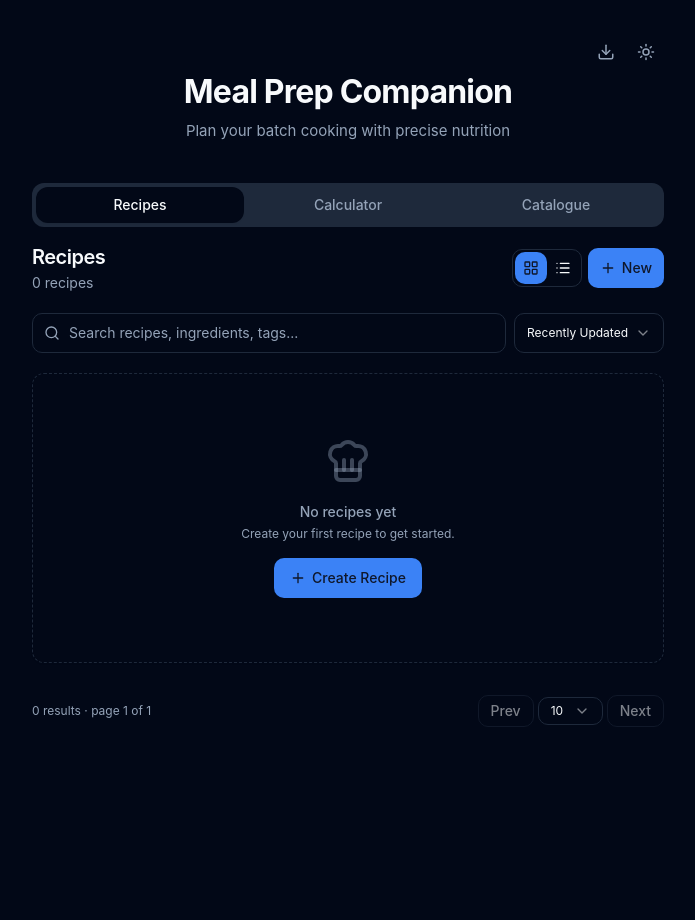
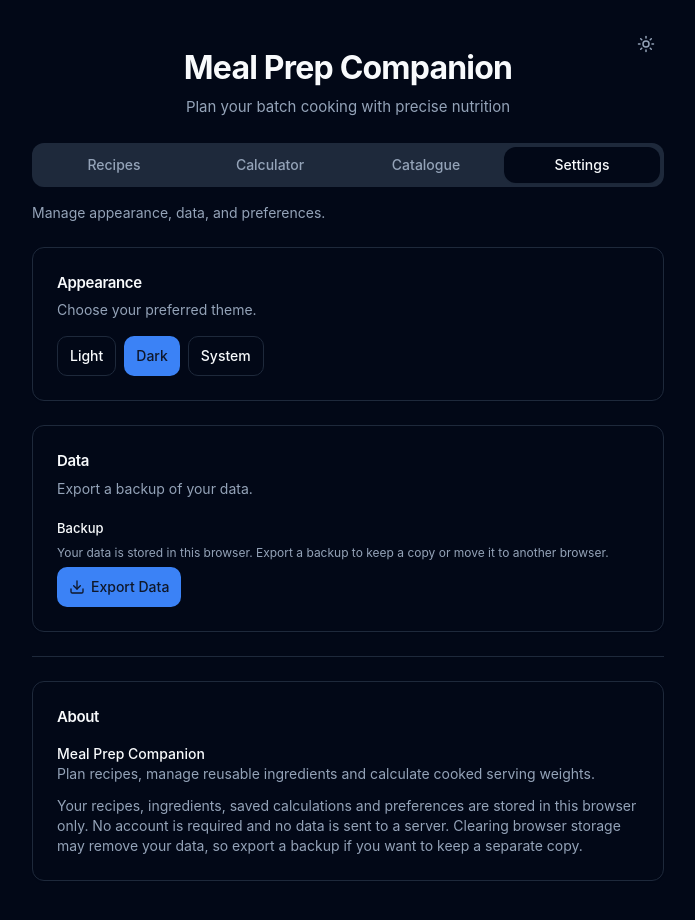
Before and after one commit to Lucaas27/meal-prep-companion, a React (Vite) app: page /settings in a window 1280 px wide. Shown: the top 920 px of the page, without its empty margins (292-987 px from the left). Before the commit the page ends 807 px from the top, so only its background shows below. Built offline with nearby package versions, Linux system fonts and the light colour scheme.

Commit message:
add react-router-dom for routing; implement navigation and settings page; refactor app layout and components

```diff
--- a/package.json
+++ b/package.json
@@ -30,6 +30,7 @@
     "next-themes": "^0.4.6",
     "react": "^19.2.7",
     "react-dom": "^19.2.7",
+    "react-router-dom": "^7.18.1",
     "sonner": "^2.0.7",
     "tailwind-merge": "^3.6.0",
     "zod": "^4.4.3"
--- a/src/App.tsx
+++ b/src/App.tsx
@@ -1,4 +1,5 @@
-import { useState, useCallback } from 'react';
+import { useState, useCallback, useEffect } from 'react';
+import { Routes, Route, NavLink, Navigate, useLocation } from 'react-router-dom';
 import type { Recipe } from '@/features/recipes/schemas/recipe.schema';
 import {
   useRecipes,
@@ -9,23 +10,36 @@ import {
 } from '@/features/recipes/hooks';
 import { useIngredients, useCreateIngredient, useDeleteIngredient } from '@/features/ingredients/hooks';
 import { AppLayout } from '@/app/layout/app-layout';
-import { Tabs, TabsContent, TabsList, TabsTrigger } from '@/components/ui/tabs';
 import { toast } from 'sonner';
+import { cn } from '@/shared/lib/utils';
 import RecipeLibrary from '@/features/recipes/components/RecipeLibrary';
 import RecipeSheet from '@/features/recipes/components/RecipeSheet';
 import DryCookedCalculator from '@/features/dry-to-cooked/components/DryCookedCalculator';
 import IngredientCatalogue from '@/features/ingredients/components/IngredientCatalogue';
+import SettingsPage from '@/features/settings/pages/settings-page';
 
-const TAB_KEY = 'meal-prep-active-tab';
-const DEFAULT_TAB = 'recipes';
-
-function loadTab(): string {
-  return localStorage.getItem(TAB_KEY) || DEFAULT_TAB;
-}
+const NAV_ITEMS = [
+  { to: '/recipes', label: 'Recipes' },
+  { to: '/calculator', label: 'Calculator' },
+  { to: '/ingredients', label: 'Catalogue' },
+  { to: '/settings', label: 'Settings' },
+];
 
 export default function App() {
   const { data: recipes = [] } = useRecipes();
   const { data: storedIngredients = [] } = useIngredients();
+  const location = useLocation();
+
+  useEffect(() => {
+    const titles: Record<string, string> = {
+      '/recipes': 'Recipes',
+      '/calculator': 'Calculator',
+      '/ingredients': 'Catalogue',
+      '/settings': 'Settings',
+    };
+    const title = titles[location.pathname] || 'Recipes';
+    document.title = `${title} | Meal Prep Companion`;
+  }, [location.pathname]);
 
   const saveRecipe = useCreateRecipe();
   const updateRecipe = useUpdateRecipe();
@@ -101,14 +115,30 @@ export default function App() {
 
   return (
     <AppLayout>
-      <Tabs defaultValue={loadTab()} className="space-y-4" onValueChange={(v) => localStorage.setItem(TAB_KEY, v)}>
-        <TabsList className="w-full">
-          <TabsTrigger value="recipes" className="flex-1">Recipes</TabsTrigger>
-          <TabsTrigger value="calculator" className="flex-1">Calculator</TabsTrigger>
-          <TabsTrigger value="catalogue" className="flex-1">Catalogue</TabsTrigger>
-        </TabsList>
+      <nav className="flex items-center justify-center rounded-xl bg-muted p-1 mb-4">
+        {NAV_ITEMS.map((item) => (
+          <NavLink
+            key={item.to}
+            to={item.to}
+            className={({ isActive }) =>
+              cn(
+                'inline-flex items-center justify-center whitespace-nowrap rounded-lg px-4 py-2 text-sm font-medium transition-all duration-200 flex-1',
+                isActive
+                  ? 'bg-background text-foreground shadow-sm'
+                  : 'text-muted-foreground hover:text-foreground',
+              )
+            }
+          >
+            {item.label}
+          </NavLink>
+        ))}
+      </nav>
 
-        <TabsContent value="recipes" forceMount className="data-[state=inactive]:hidden">
+      <Routes>
+        <Route path="/" element={<Navigate to="/recipes" replace />} />
+        <Route
+          path="/recipes"
+          element={
             <RecipeLibrary
               recipes={recipes}
               onEdit={handleEdit}
@@ -117,20 +147,21 @@ export default function App() {
               onToggleFavourite={handleToggleFavourite}
               onNew={handleNew}
             />
-        </TabsContent>
-
-        <TabsContent value="calculator" forceMount className="data-[state=inactive]:hidden">
-          <DryCookedCalculator />
-        </TabsContent>
-
-        <TabsContent value="catalogue" forceMount className="data-[state=inactive]:hidden">
+          }
+        />
+        <Route path="/calculator" element={<DryCookedCalculator />} />
+        <Route
+          path="/ingredients"
+          element={
             <IngredientCatalogue
               ingredients={storedIngredients}
               onSave={handleSaveIngredient}
               onDelete={handleDeleteIngredient}
             />
-        </TabsContent>
-      </Tabs>
+          }
+        />
+        <Route path="/settings" element={<SettingsPage />} />
+      </Routes>
 
       <RecipeSheet
         open={sheetOpen}
--- a/src/app/layout/app-layout.tsx
+++ b/src/app/layout/app-layout.tsx
@@ -2,26 +2,15 @@ import type { ReactNode } from 'react';
 import { useTheme } from 'next-themes';
 import { Button } from '@/components/ui/button';
 import { Tooltip, TooltipContent, TooltipTrigger } from '@/components/ui/tooltip';
-import { Sun, Moon, Download } from 'lucide-react';
-import { exportBackup } from '@/application-services/backup-service';
-import { toast } from 'sonner';
+import { Sun, Moon } from 'lucide-react';
 
 export function AppLayout({ children }: { children: ReactNode }) {
   const { theme, setTheme } = useTheme();
 
-  const handleExport = () => {
-    try {
-      exportBackup();
-      toast.success('Backup downloaded!');
-    } catch {
-      toast.error('Could not create backup.');
-    }
-  };
-
   return (
     <div className="min-h-svh">
-      <div className="mx-auto max-w-2xl px-5 py-8 pb-20">
-        <header className="text-center py-10 relative">
+      <div className="mx-auto max-w-2xl px-5 pt-6 pb-20">
+        <header className="text-center py-6 relative">
           <h1 className="text-[32px] font-bold tracking-tight leading-tight">
             Meal Prep Companion
           </h1>
@@ -29,26 +18,12 @@ export function AppLayout({ children }: { children: ReactNode }) {
             Plan your batch cooking with precise nutrition
           </p>
 
-          <div className="absolute right-0 top-0 flex items-center gap-1">
           <Tooltip>
             <TooltipTrigger asChild>
               <Button
                 variant="ghost"
                 size="icon"
-                  className="h-9 w-9 text-muted-foreground"
-                  onClick={handleExport}
-                >
-                  <Download className="h-[18px] w-[18px]" />
-                </Button>
-              </TooltipTrigger>
-              <TooltipContent>Export backup</TooltipContent>
-            </Tooltip>
-            <Tooltip>
-              <TooltipTrigger asChild>
-                <Button
-                  variant="ghost"
-                  size="icon"
-                  className="h-9 w-9 text-muted-foreground"
+                className="absolute right-0 top-0 h-9 w-9 text-muted-foreground"
                 onClick={() => setTheme(theme === 'dark' ? 'light' : 'dark')}
               >
                 {theme === 'dark' ? (
@@ -62,7 +37,6 @@ export function AppLayout({ children }: { children: ReactNode }) {
               {theme === 'dark' ? 'Switch to light mode' : 'Switch to dark mode'}
             </TooltipContent>
           </Tooltip>
-          </div>
         </header>
         {children}
       </div>
--- /dev/null
+++ b/src/app/router/app-router.tsx
@@ -0,0 +1,10 @@
+import { BrowserRouter } from 'react-router-dom';
+import App from '@/App';
+
+export function AppRouter() {
+  return (
+    <BrowserRouter>
+      <App />
+    </BrowserRouter>
+  );
+}
--- a/src/features/dry-to-cooked/components/DryCookedCalculator.tsx
+++ b/src/features/dry-to-cooked/components/DryCookedCalculator.tsx
@@ -142,12 +142,9 @@ export default function DryCookedCalculator() {
 
   return (
     <div className="space-y-6">
-      <div>
-        <h2 className="text-xl font-semibold tracking-tight">Dry-to-Cooked</h2>
-        <p className="text-sm text-muted-foreground mt-0.5">
-          Calculate cooked nutrition and serving weights from dry or raw ingredients.
-        </p>
-      </div>
+      <p className="text-sm text-muted-foreground">
+        Calculate cooked nutrition and serving weights from dry or raw ingredients.
+      </p>
 
       <Card>
         <CardHeader className="pb-4">
--- a/src/features/ingredients/components/IngredientCatalogue.tsx
+++ b/src/features/ingredients/components/IngredientCatalogue.tsx
@@ -143,8 +143,7 @@ export default function IngredientCatalogue({ ingredients, onSave, onDelete }: P
     <div className="space-y-5">
       <div className="flex items-center justify-between gap-3">
         <div>
-          <h2 className="text-xl font-semibold tracking-tight">Catalogue</h2>
-          <p className="text-sm text-muted-foreground mt-0.5">
+          <p className="text-sm text-muted-foreground">
             {ingredients.length} {ingredients.length === 1 ? 'ingredient' : 'ingredients'}
           </p>
         </div>
--- a/src/features/recipes/components/RecipeLibrary.tsx
+++ b/src/features/recipes/components/RecipeLibrary.tsx
@@ -47,7 +47,7 @@ const SORT_OPTIONS = [
   { value: 'calories-asc', label: 'Lowest Calories' },
   { value: 'protein-desc', label: 'Highest Protein' },
   { value: 'protein-asc', label: 'Lowest Protein' },
-  { value: 'favourites', label: 'Favourite First' },
+  { value: 'favourites', label: 'Favourites List' },
 ] as const;
 
 type SortValue = (typeof SORT_OPTIONS)[number]['value'];
@@ -133,16 +133,20 @@ export default function RecipeLibrary({
   const viewProps = { onEdit, onDuplicate, onDelete, onToggleFavourite };
 
   const filtered = useMemo(() => {
+    let list = recipes;
     const q = search.trim().toLowerCase();
-    if (!q) return recipes;
-
-    return recipes.filter((r) => {
-      if (r.name.toLowerCase().includes(q)) return true;
-      if (r.tags.some((t) => t.toLowerCase().includes(q))) return true;
-      return r.ingredients.some((i) => i.name.toLowerCase().includes(q));
-
-    });
-  }, [recipes, search]);
+    if (q) {
+      list = list.filter((r) => {
+        if (r.name.toLowerCase().includes(q)) return true;
+        if (r.tags.some((t) => t.toLowerCase().includes(q))) return true;
+        return r.ingredients.some((i) => i.name.toLowerCase().includes(q));
+      });
+    }
+    if (sort === 'favourites') {
+      list = list.filter((r) => r.favourite);
+    }
+    return list;
+  }, [recipes, search, sort]);
 
   const sorted = useMemo(() => sortRecipes(filtered, sort), [filtered, sort]);
 
@@ -153,15 +157,18 @@ export default function RecipeLibrary({
   );
 
   const stats = useMemo(() => {
-    const total = recipes.length;
-    const favs = recipes.filter((r) => r.favourite).length;
-    const totalPortions = recipes.reduce((sum, r) => sum + r.portions, 0);
+    const total = filtered.length;
+    const favs = filtered.filter((r) => r.favourite).length;
     const avgCal =
       total > 0
-        ? round1dp(recipes.reduce((sum, r) => sum + getCalories(r), 0) / total)
+        ? round1dp(filtered.reduce((sum, r) => sum + getCalories(r), 0) / total)
         : 0;
-    return { total, favs, totalPortions, avgCal };
-  }, [recipes]);
+    const avgProtein =
+      total > 0
+        ? round1dp(filtered.reduce((sum, r) => sum + getProtein(r), 0) / total)
+        : 0;
+    return { total, favs, avgCal, avgProtein };
+  }, [filtered]);
 
   const safePage = Math.min(page, totalPages);
 
@@ -169,8 +176,7 @@ export default function RecipeLibrary({
     <div className="space-y-5">
       <div className="flex items-center justify-between gap-3">
         <div>
-          <h2 className="text-xl font-semibold tracking-tight">Recipes</h2>
-          <p className="text-sm text-muted-foreground mt-0.5">
+          <p className="text-sm text-muted-foreground">
             {recipes.length} {recipes.length === 1 ? 'recipe' : 'recipes'}
           </p>
         </div>
@@ -219,12 +225,12 @@ export default function RecipeLibrary({
             <span className="block text-[10px] text-muted-foreground">Favourites</span>
           </div>
           <div className="rounded-lg border bg-card p-3 text-center">
-            <span className="block text-lg font-semibold tracking-tight">{stats.totalPortions}</span>
-            <span className="block text-[10px] text-muted-foreground">Portions</span>
+            <span className="block text-lg font-semibold tracking-tight">{stats.avgCal}</span>
+            <span className="block text-[10px] text-muted-foreground">Avg kcal</span>
           </div>
           <div className="rounded-lg border bg-card p-3 text-center">
-            <span className="block text-lg font-semibold tracking-tight">{stats.avgCal}</span>
-            <span className="block text-[10px] text-muted-foreground">Avg kcal</span>
+            <span className="block text-lg font-semibold tracking-tight">{stats.avgProtein}g</span>
+            <span className="block text-[10px] text-muted-foreground">Avg protein</span>
           </div>
         </div>
       )}
--- /dev/null
+++ b/src/features/settings/pages/settings-page.tsx
@@ -0,0 +1,87 @@
+import { useTheme } from 'next-themes';
+import { Card, CardContent, CardDescription, CardHeader, CardTitle } from '@/components/ui/card';
+import { Button } from '@/components/ui/button';
+import { Label } from '@/components/ui/label';
+import { Separator } from '@/components/ui/separator';
+import { exportBackup } from '@/application-services/backup-service';
+import { toast } from 'sonner';
+import { Download } from 'lucide-react';
+
+export default function SettingsPage() {
+  const { theme, setTheme } = useTheme();
+
+  const handleExport = () => {
+    try {
+      exportBackup();
+      toast.success('Backup exported!');
+    } catch {
+      toast.error('Could not export backup.');
+    }
+  };
+
+  return (
+    <div className="space-y-6">
+      <p className="text-sm text-muted-foreground">
+        Manage appearance, data, and preferences.
+      </p>
+
+      <Card>
+        <CardHeader className="pb-4">
+          <CardTitle className="text-[15px] font-semibold">Appearance</CardTitle>
+          <CardDescription>Choose your preferred theme.</CardDescription>
+        </CardHeader>
+        <CardContent>
+          <div className="flex flex-wrap gap-2">
+            {(['light', 'dark', 'system'] as const).map((t) => (
+              <Button
+                key={t}
+                variant={theme === t ? 'default' : 'outline'}
+                size="sm"
+                onClick={() => setTheme(t)}
+                className="capitalize"
+              >
+                {t}
+              </Button>
+            ))}
+          </div>
+        </CardContent>
+      </Card>
+
+      <Card>
+        <CardHeader className="pb-4">
+          <CardTitle className="text-[15px] font-semibold">Data</CardTitle>
+          <CardDescription>Export a backup of your data.</CardDescription>
+        </CardHeader>
+        <CardContent>
+          <div className="space-y-1.5">
+            <Label className="text-[13px]">Backup</Label>
+            <p className="text-xs text-muted-foreground mb-3">
+              Your data is stored in this browser. Export a backup to keep a copy or move it to another browser.
+            </p>
+            <Button onClick={handleExport} size="sm">
+              <Download className="h-4 w-4 mr-1.5" />
+              Export Data
+            </Button>
+          </div>
+        </CardContent>
+      </Card>
+
+      <Separator />
+
+      <Card>
+        <CardHeader className="pb-4">
+          <CardTitle className="text-[15px] font-semibold">About</CardTitle>
+        </CardHeader>
+        <CardContent className="space-y-3 text-sm text-muted-foreground">
+          <div>
+            <p className="font-medium text-foreground">Meal Prep Companion</p>
+            <p>Plan recipes, manage reusable ingredients and calculate cooked serving weights.</p>
+          </div>
+          <div>
+            <p>Your recipes, ingredients, saved calculations and preferences are stored in this browser only. No account is required and no data is sent to a server. Clearing browser storage may remove your data, so export a backup if you want to keep a separate copy.</p>
+          </div>
+        </CardContent>
+      </Card>
+    </div>
+  );
+}
--- a/src/main.tsx
+++ b/src/main.tsx
@@ -1,13 +1,13 @@
 import { StrictMode } from 'react';
 import { createRoot } from 'react-dom/client';
 import { AppProviders } from '@/app/providers/app-providers';
-import App from '@/App';
+import { AppRouter } from '@/app/router/app-router';
 import '@/index.css';
 
 createRoot(document.getElementById('root')!).render(
   <StrictMode>
     <AppProviders>
-      <App />
+      <AppRouter />
     </AppProviders>
   </StrictMode>,
 );
```
Also changed, not shown: 1 other file (tests, documents, lock files or other folders). Lines whose indentation alone changed are shown as unchanged.
